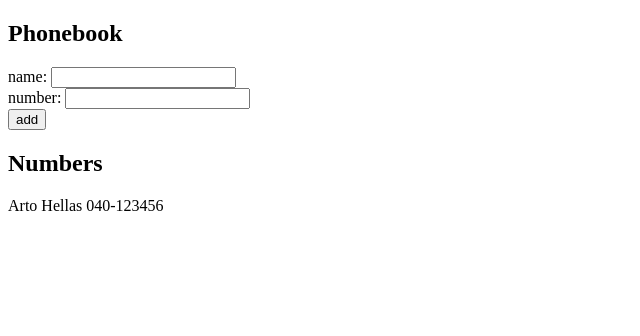
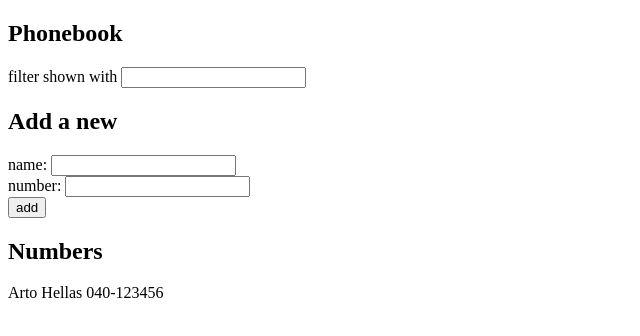
Before and after one commit to AmjadShakhshir/fullstack-exercises, a React (Vite) app in the folder part2/phonebook/: page / in a window 1280 px wide. Shown: the top 336 px of the page, without its empty margins (0-640 px from the left). Built offline with nearby package versions, Linux system fonts and the light colour scheme.

Commit message:
add filter for names

```diff
--- a/part2/phonebook/src/App.jsx
+++ b/part2/phonebook/src/App.jsx
@@ -4,6 +4,7 @@ const App = () => {
   const [persons, setPersons] = useState([{ name: "Arto Hellas", number: "040-123456" }]);
   const [newName, setNewName] = useState("");
   const [newNumber, setNewNumber] = useState("");
+  const [newFilter, setNewFilter] = useState("");
 
   const addPerson = (event) => {
     event.preventDefault();
@@ -31,9 +32,23 @@ const App = () => {
     setNewNumber(event.target.value);
   };
 
+  const handleFilterChange = (event) => {
+    setNewFilter(event.target.value);
+  };
+
+  const personsToShow = newFilter ? persons.filter((person) => person.name.toLowerCase().includes(newFilter.toLowerCase())) : persons;
+
   return (
     <div>
-      <h2>Phonebook</h2>
+      <h2>
+        <b>Phonebook</b>
+      </h2>
+      <div>
+        filter shown with <input onChange={handleFilterChange} />
+      </div>
+      <h2>
+        <b>Add a new</b>
+      </h2>
       <form onSubmit={addPerson}>
         <div>
           name: <input value={newName} onChange={handlePersonChange} />
@@ -46,7 +61,7 @@ const App = () => {
         </div>
       </form>
       <h2>Numbers</h2>
-      {persons.map((person) => (
+      {personsToShow.map((person) => (
         <div key={person.name}>
           {person.name} {person.number}
         </div>
```
